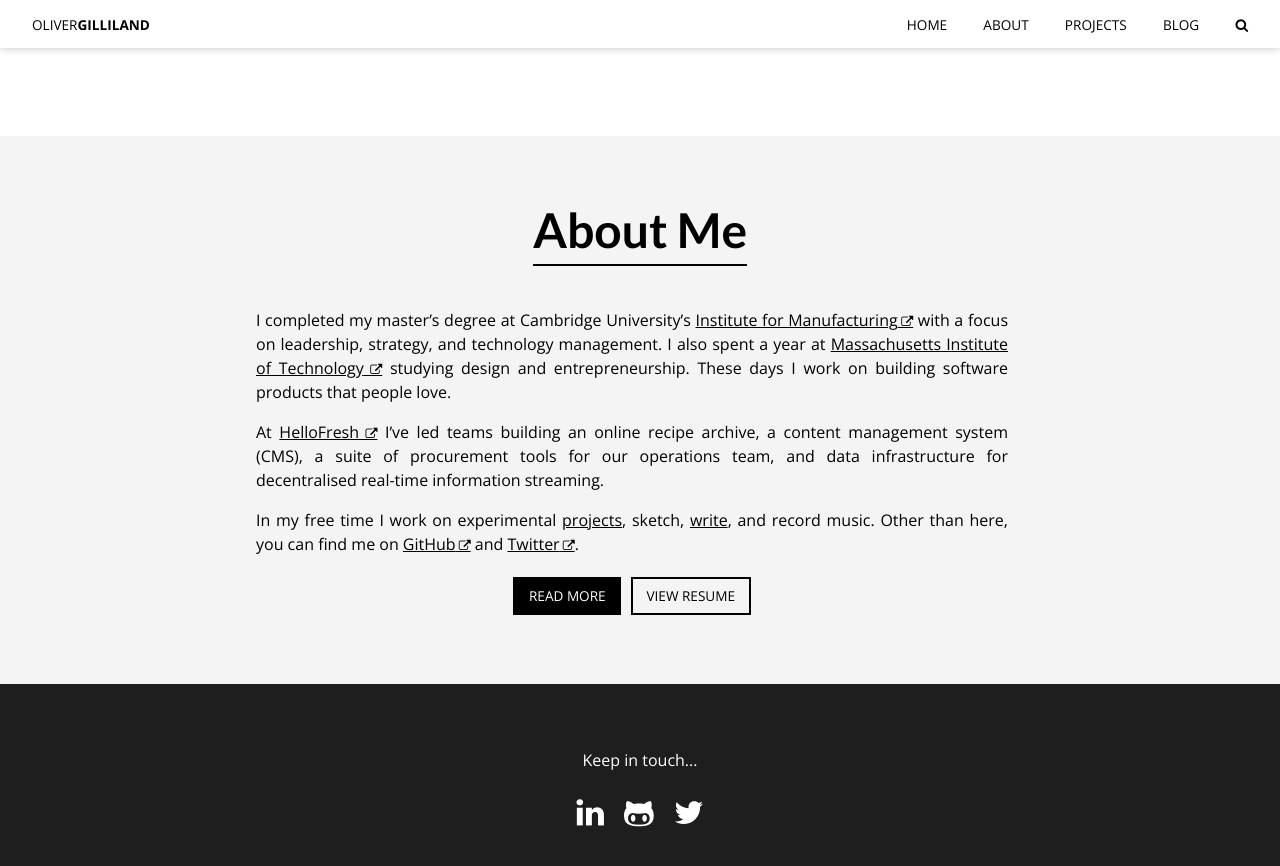
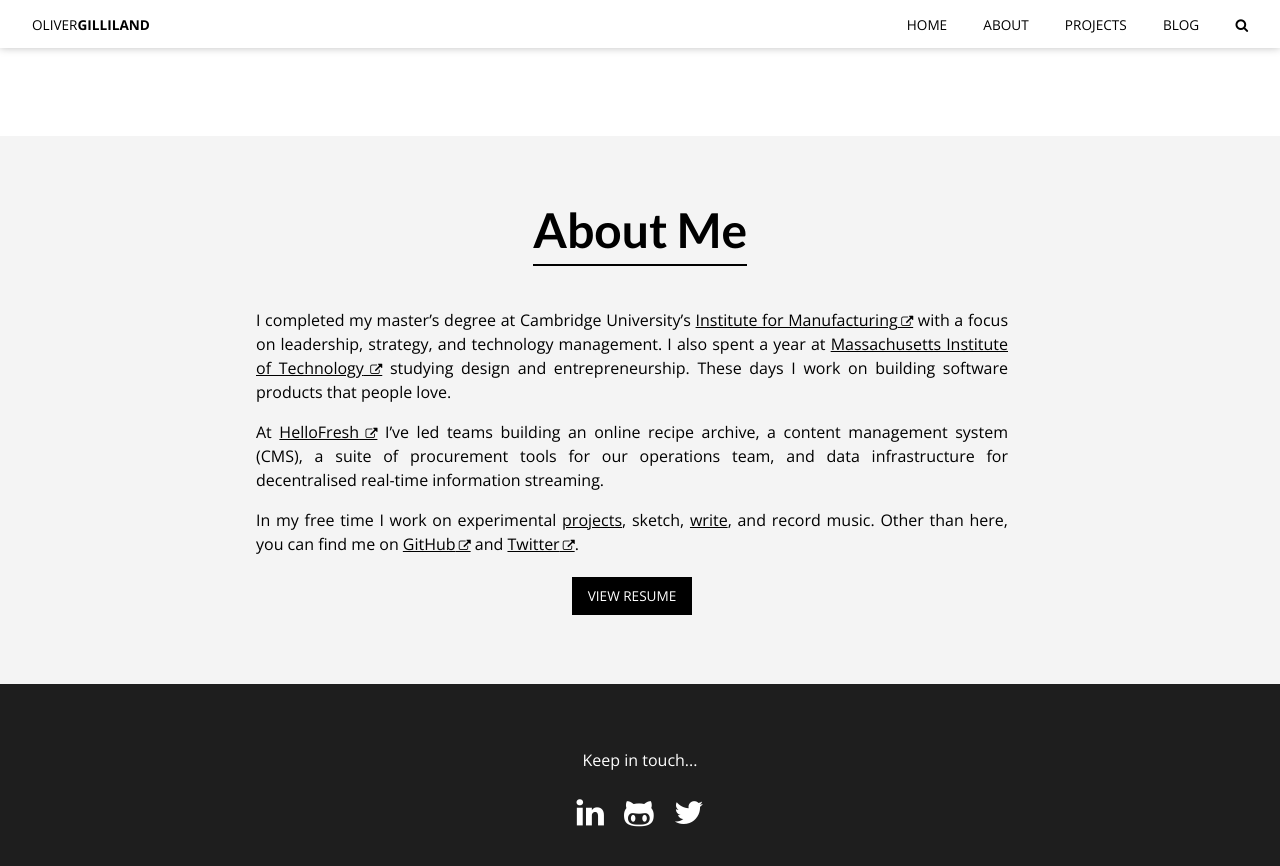
Before and after one commit to ogilliland/ogilliland.github.io, a Jekyll site: the page built from _pages/index.html, in a window 1280 px wide and 900 px high, scrolled down 764 px. Shown: the top 866 px of the window. Built offline with Jekyll 4.4.1, drawn with Linux system fonts in a browser that asks for light colours.

Commit message:
Remove link to about page

```diff
--- a/_pages/index.html
+++ b/_pages/index.html
@@ -16,7 +16,7 @@ permalink: index.html
       {% capture aboutme %}{% include about.md %}{% endcapture %}
       {{ aboutme | markdownify }}
     </div>
-    <a class="button button--fill" href="/about/" role="button">Read more</a><a class="button" href="/resume/" role="button">View resume</a>
+    <a class="button button--fill" href="/resume/" role="button">View resume</a>
   </div>
 </section>
 {% assign psize = site.projects | size %}
```
